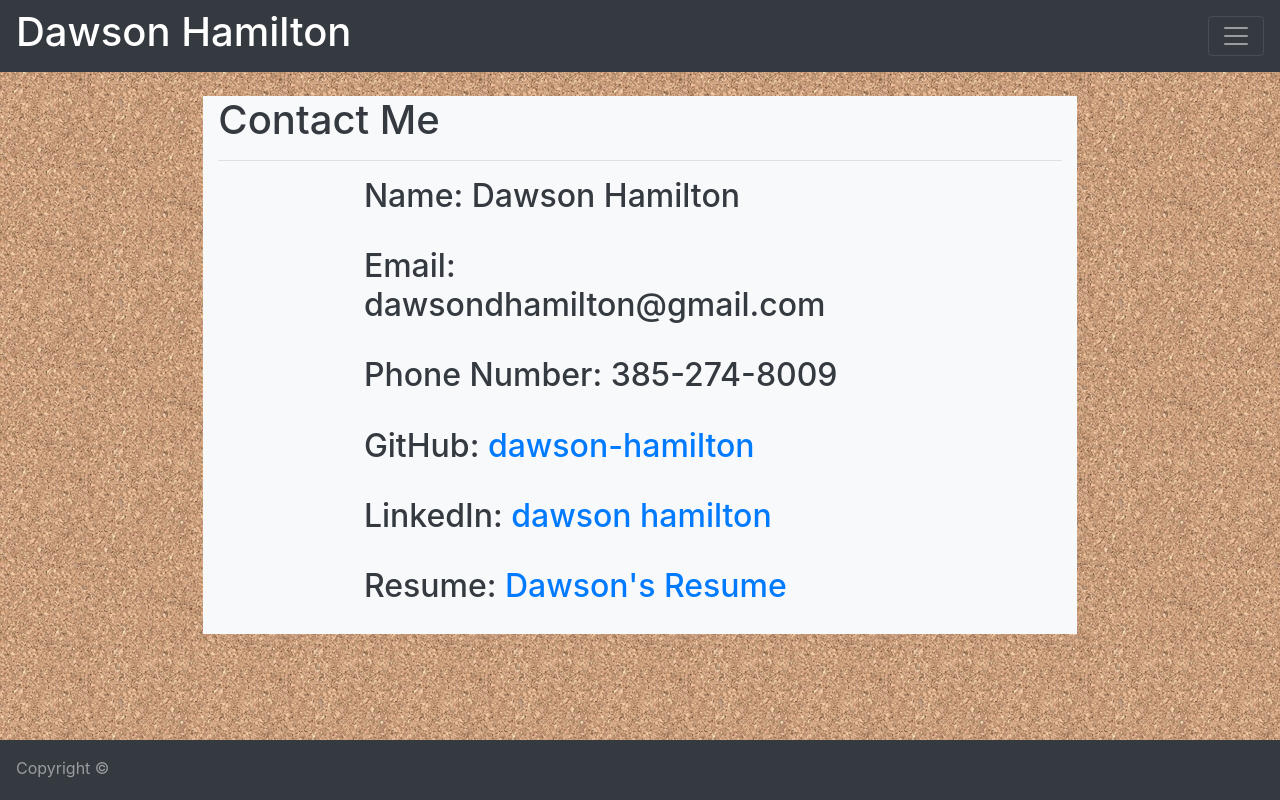
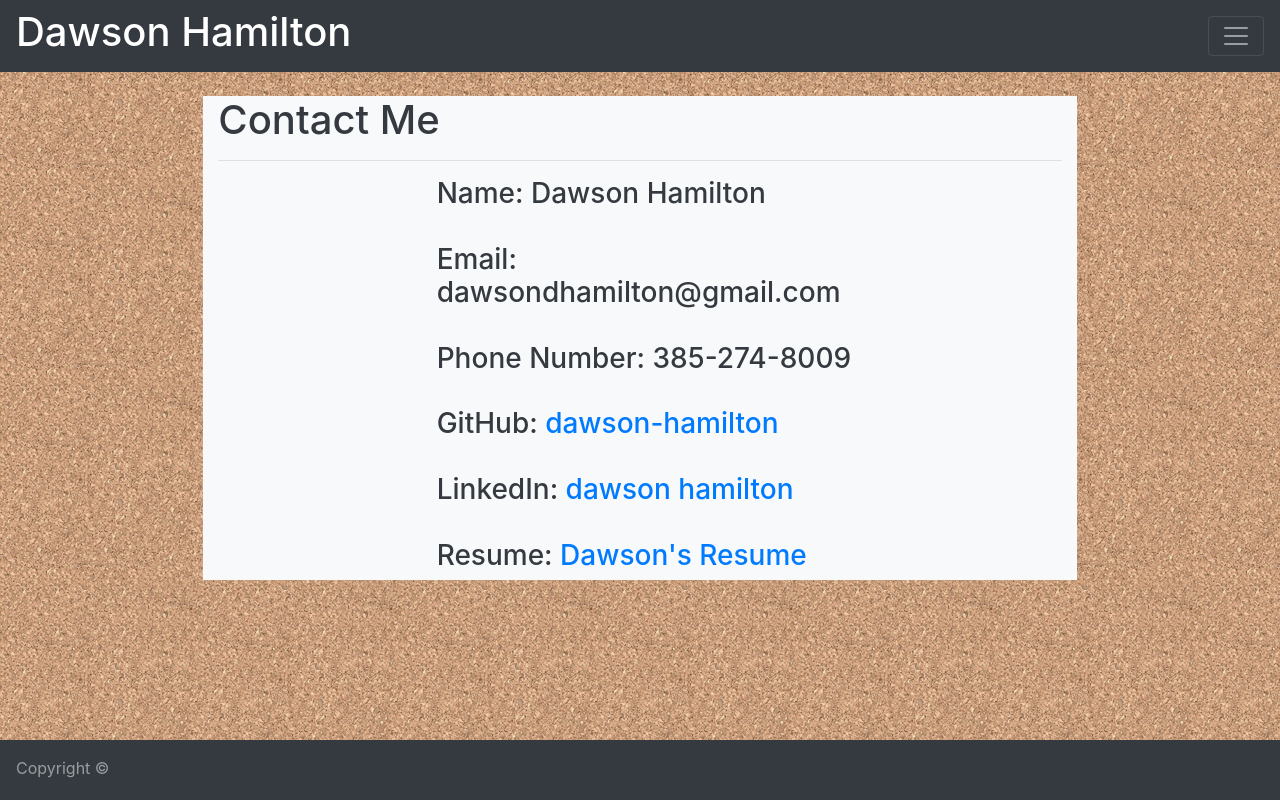
Before and after one commit to dawson-hamilton/portfolio, a plain HTML site: page contact-me.html in a window 1280 px wide. Drawn offline with nearby package versions, Linux system fonts and the light colour scheme.

Commit message:
putting the finishing touches on everything and adding the screenshot images to the correct file for readme

```diff
--- a/assets/style.css
+++ b/assets/style.css
@@ -19,7 +19,6 @@ body {
 #profile-btn{
     position: absolute;
     top: 60%;
-    /* left: 11%; */
     background-color: blueviolet;
     width: 375px;
     height: 50px;
@@ -39,7 +38,3 @@ body {
 #nav-name {
     color: white;
 }
-
-#contact {
-    margin-bottom: 20px;
-}
--- a/contact-me.html
+++ b/contact-me.html
@@ -46,22 +46,22 @@
             <hr>
 
             <div id="contact" class="row">
-                <div class="col-md-2"></div>
-                <div class="col-md-8">
-                    <h2>Name: Dawson Hamilton</h2 id="contact-info">
+                <div class="col-md-3"></div>
+                <div class="col-md-7">
+                    <h3>Name: Dawson Hamilton</h3>
                     <br>
-                    <h2>Email: dawsondhamilton@gmail.com</h2>
+                    <h3>Email: dawsondhamilton@gmail.com</h3>
                     <br>
-                    <h2>Phone Number: 385-274-8009</h2>
+                    <h3>Phone Number: 385-274-8009</h3>
                     <br>
-                    <h2>GitHub: <a href="https://github.com/dawson-hamilton">dawson-hamilton</a></h2>
+                    <h3>GitHub: <a href="https://github.com/dawson-hamilton">dawson-hamilton</a></h3>
                     <br>
-                    <h2>LinkedIn: <a href="https://www.linkedin.com/in/dawson-hamilton-a33025190/">
-                            dawson hamilton</a></h2>
+                    <h3>LinkedIn: <a href="https://www.linkedin.com/in/dawson-hamilton-a33025190/">
+                            dawson hamilton</a></h3>
                     <br>
-                    <h2>Resume: <a
+                    <h3>Resume: <a
                             href="https://drive.google.com/file/d/17T0ELbAhD3sa-Ysu9WWFXSSlNbjdUpRM/view?usp=sharing">Dawson's
-                            Resume</a></h2>
+                            Resume</a></h3>
                 </div>
             </div>
         </div>
```
Also changed, not shown: index.html (+8 -7 lines), assets/images/home-screenshot.png (added), assets/images/navbar-screenshot.png (added), assets/images/profile-screenshot.png (added).
